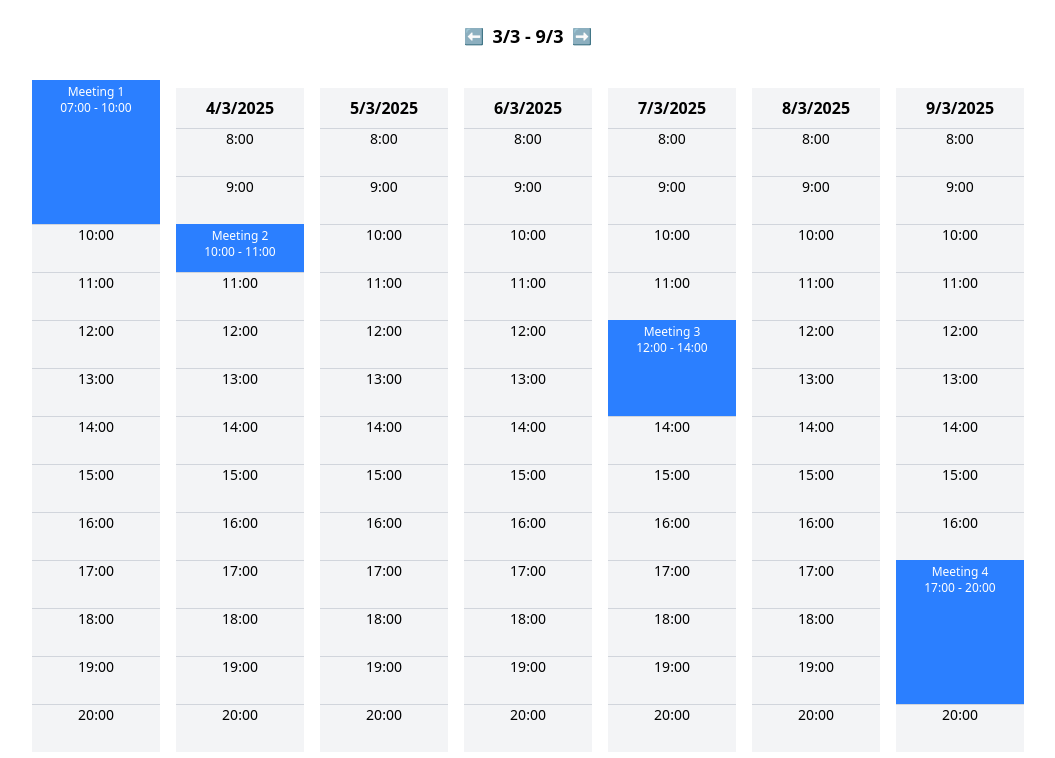
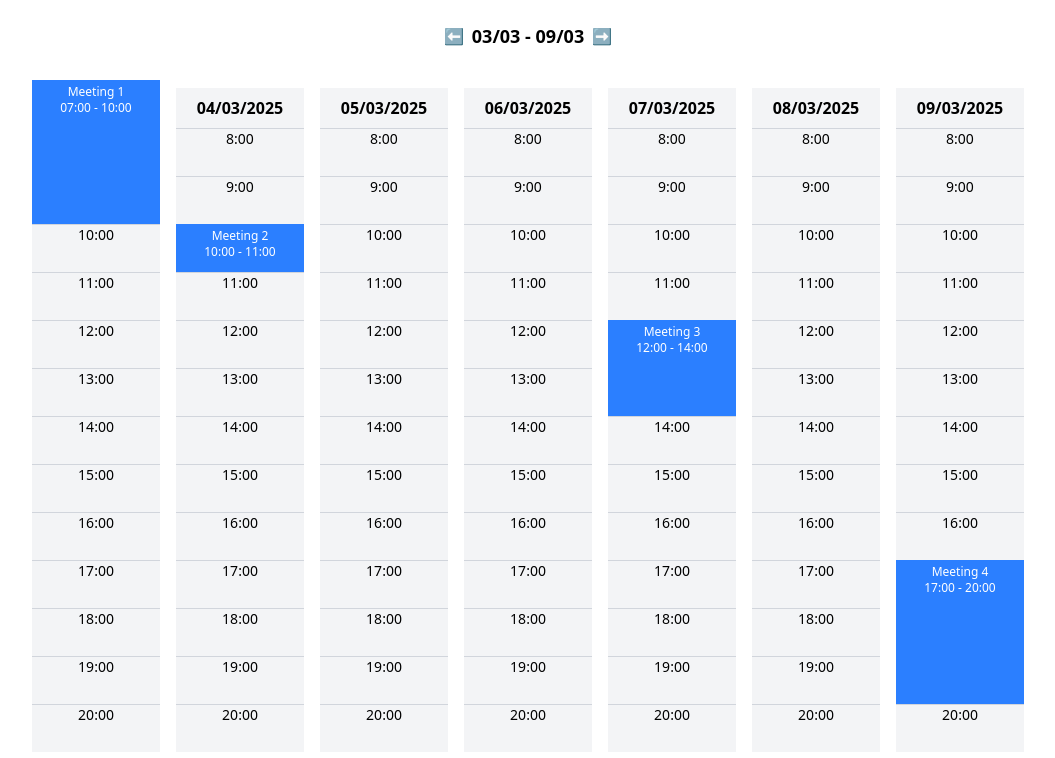
Before and after one commit to justynakwasniak/techleaders, a React (Vite) app: page / in a window 1280 px wide. Shown: the top 758 px of the page, without its empty margins (112-1167 px from the left). Built offline with nearby package versions, Linux system fonts and the light colour scheme.

Commit message:
add date-fns

```diff
--- a/package.json
+++ b/package.json
@@ -11,6 +11,7 @@
     "test": "jest --config jest.config.js"
   },
   "dependencies": {
+    "date-fns": "^4.1.0",
     "react": "^19.0.0",
     "react-dom": "^19.0.0"
   },
--- a/src/components/Schedule/schedule.tsx
+++ b/src/components/Schedule/schedule.tsx
@@ -3,6 +3,7 @@ import { CalendarEvent, WeekDate } from ".";
 import { formatTime } from "../../utils/formatTime";
 import { calculateEventPosition } from "../../utils/calculateEventPosition";
 import { roundToNearestHalfHour } from "../../utils/roundToNearestHalfHour";
+import { format, addDays, fromUnixTime } from "date-fns";
 
 const calendarData: CalendarEvent[] = [
   { dateStart: 1740985200, dateEnd: 1740996000, title: "Meeting 1" },
@@ -17,12 +18,9 @@ const Schedule = () => {
 
   const generateWeekDates = (start: Date) => {
     return Array.from({ length: 7 }, (_, i) => {
-      const date = new Date(start);
-      date.setDate(start.getDate() + i);
+      const date = addDays(start, i);
       return {
-        day: date.getDate(),
-        month: date.getMonth() + 1,
-        year: date.getFullYear(),
+        date,
       };
     });
   };
@@ -30,51 +28,44 @@ const Schedule = () => {
   const weekDates = generateWeekDates(startDate);
 
   const changeWeek = (days: number) => {
-    setStartDate((prev) => {
-      const newDate = new Date(prev);
-      newDate.setDate(prev.getDate() + days);
-      return newDate;
-    });
+    setStartDate((prev) => addDays(prev, days));
   };
 
-  const handleHourClick = (date: WeekDate, hour: number) => {
-    const clickedDate = new Date(date.year, date.month - 1, date.day, hour);
+  const handleHourClick = (date: Date, hour: number) => {
+    const clickedDate = new Date(date);
+    clickedDate.setHours(hour, 0, 0, 0);
     const roundedDate = roundToNearestHalfHour(clickedDate);
+
     const newEvent: CalendarEvent = {
       dateStart: Math.floor(roundedDate.getTime() / 1000),
       dateEnd: Math.floor(roundedDate.getTime() / 1000) + 3600,
       title: `New Event`,
     };
+
     setEvents((prev) => [...prev, newEvent]);
   };
-
 
   return (
     <div className="flex justify-center items-center p-4">
       <div className="flex flex-col items-center w-full">
         <div className="flex justify-between items-center mb-4">
-          <button onClick={() => changeWeek(-7)} className="p-2 ">⬅</button>
-          <h2 className="text-lg font-bold">{`${weekDates[0].day}/${weekDates[0].month} - ${weekDates[6].day}/${weekDates[6].month}`}</h2>
+          <button onClick={() => changeWeek(-7)} className="p-2">⬅</button>
+          <h2 className="text-lg font-bold">
+            {format(weekDates[0].date, "dd/MM")} - {format(weekDates[6].date, "dd/MM")}
+          </h2>
           <button onClick={() => changeWeek(7)} className="p-2">➡</button>
         </div>
         <div className="flex gap-4 p-4 overflow-x-auto">
-          {weekDates.map((date) => {
+          {weekDates.map(({ date }) => {
             const dayEvents = events.filter((event) => {
-              const eventDate = new Date(event.dateStart * 1000);
-              return (
-                eventDate.getDate() === date.day &&
-                eventDate.getMonth() + 1 === date.month &&
-                eventDate.getFullYear() === date.year
-              );
+              const eventDate = fromUnixTime(event.dateStart);
+              return format(eventDate, "yyyy-MM-dd") === format(date, "yyyy-MM-dd");
             });
 
             return (
-              <div
-                key={date.day}
-                className="w-32 bg-gray-100 relative pt-[40px]"
-              >
+              <div key={format(date, "yyyy-MM-dd")} className="w-32 bg-gray-100 relative pt-[40px]">
                 <h3 className="text-center font-bold absolute top-0 left-0 w-full p-2">
-                  {`${date.day}/${date.month}/${date.year}`}
+                  {format(date, "dd/MM/yyyy")}
                 </h3>
                 <div className="relative">
                   {Array.from({ length: 13 }, (_, i) => i + 8).map((hour) => (
--- a/src/utils/formatTime.ts
+++ b/src/utils/formatTime.ts
@@ -1,9 +1,7 @@
+
+
+import { format, fromUnixTime } from "date-fns";
+
 export const formatTime = (timestamp: number): string => {
-  const date = new Date(timestamp * 1000);
-  let hours = date.getHours().toString();
-  let minutes = date.getMinutes().toString();
-  if (hours.length < 2) hours = '0' + hours;
-  if (minutes.length < 2) minutes = '0' + minutes;
-
-  return `${hours}:${minutes}`;
+  return format(fromUnixTime(timestamp), "HH:mm");
 };
```
Also changed, not shown: src/utils/calculateEventPosition.ts (line endings or trailing spaces), 1 other file (tests, documents, lock files or other folders).
